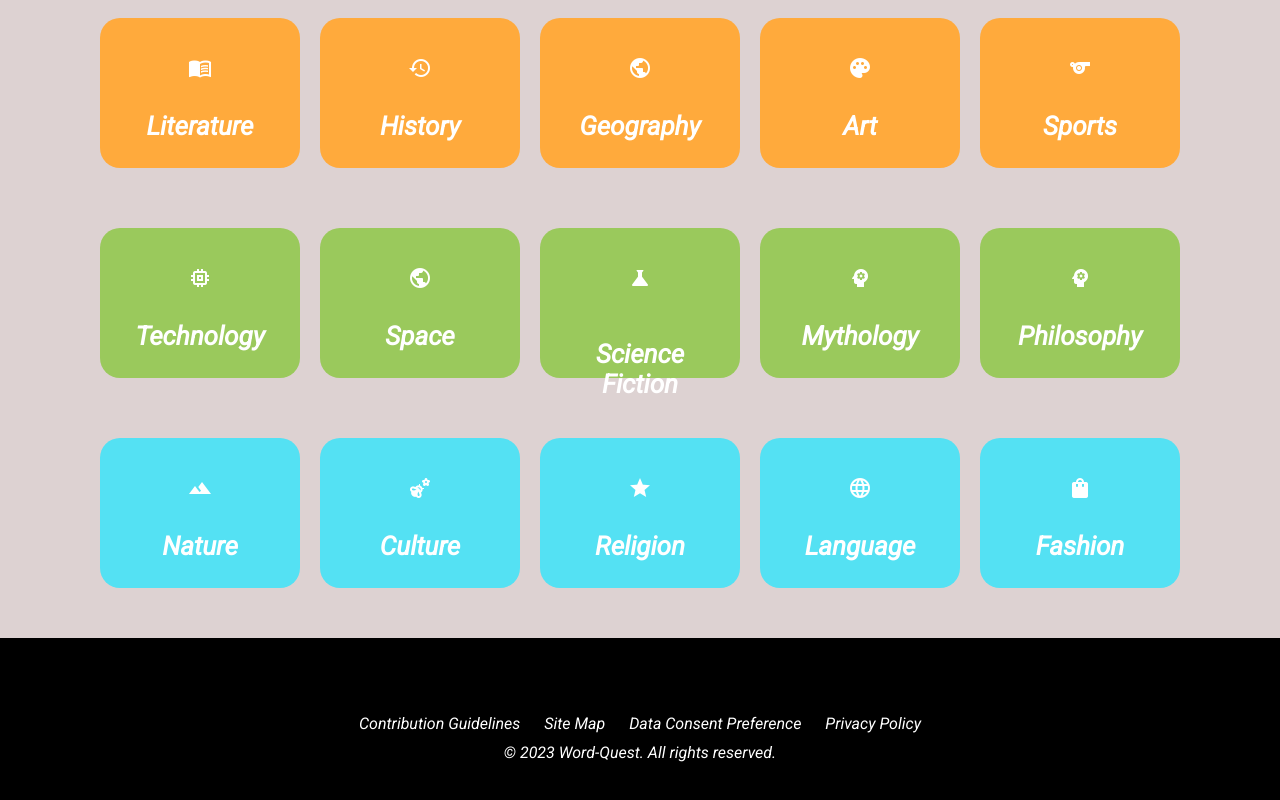
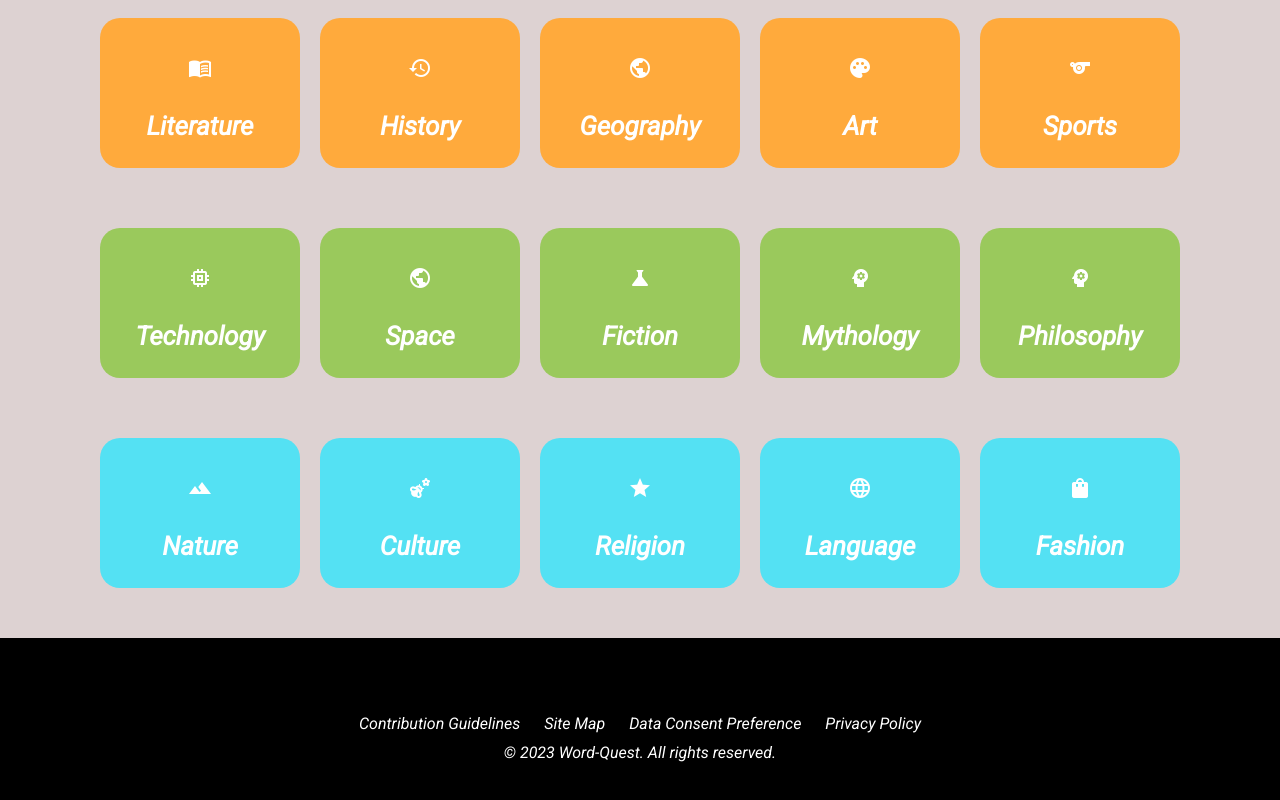
Before and after one commit to marcosaureliosl/Project-WordQuest, a plain HTML site: page index.html in a window 1280 px wide. Shown: the part 722-1522 px from the top of the page. Drawn offline with Linux system fonts and the light colour scheme.

Commit message:
changed a bug in a block

```diff
--- a/index.html
+++ b/index.html
@@ -120,7 +120,7 @@
                 </div>
                 <div class="block row-4">
                     <i class="material-icons icon">science</i>
-                    <p class="block-text">Science Fiction</p>
+                    <p class="block-text">Fiction</p>
                 </div>
                 <div class="block row-4">
                     <i class="material-icons icon">psychology</i>
```
